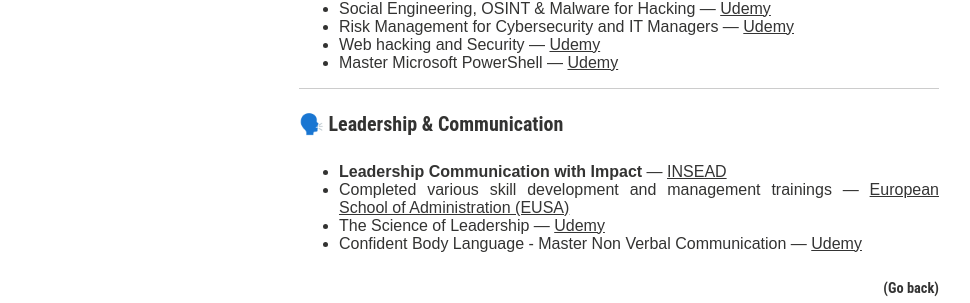
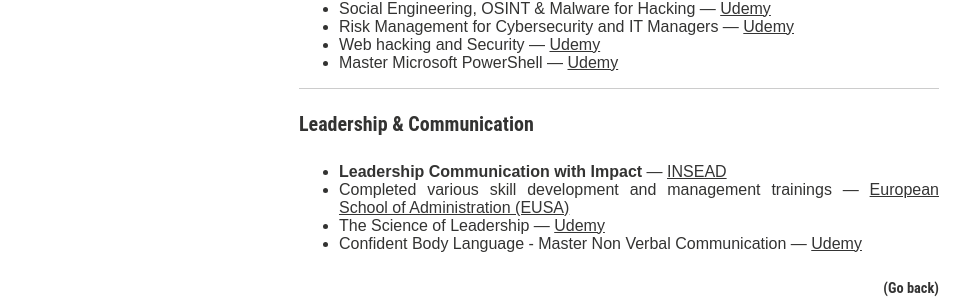
Before and after one commit to efstratios/efstratios.github.io, a Jekyll site: the page built from certs/index.md, in a window 1280 px wide. Shown: the part 1138-1441 px from the top of the page, without its empty margins (21-991 px from the left). Built offline with Jekyll 4.4.1, drawn with Linux system fonts in a browser that asks for light colours.

Commit message:
removed emoji

```diff
--- a/certs/index.md
+++ b/certs/index.md
@@ -60,7 +60,7 @@ share: true
 
 ---
 
-### 🗣️ Leadership & Communication
+### Leadership & Communication
 
 * **Leadership Communication with Impact** — [INSEAD](https://www.insead.edu/executive-education/open-online-programmes/leadership-communication-impact){:target="_blank" rel="noopener"}
 * Completed various skill development and management trainings — [European School of Administration (EUSA)](https://commission.europa.eu/about/departments-and-executive-agencies/european-school-administration_en){:target="_blank" rel="noopener"}
```
